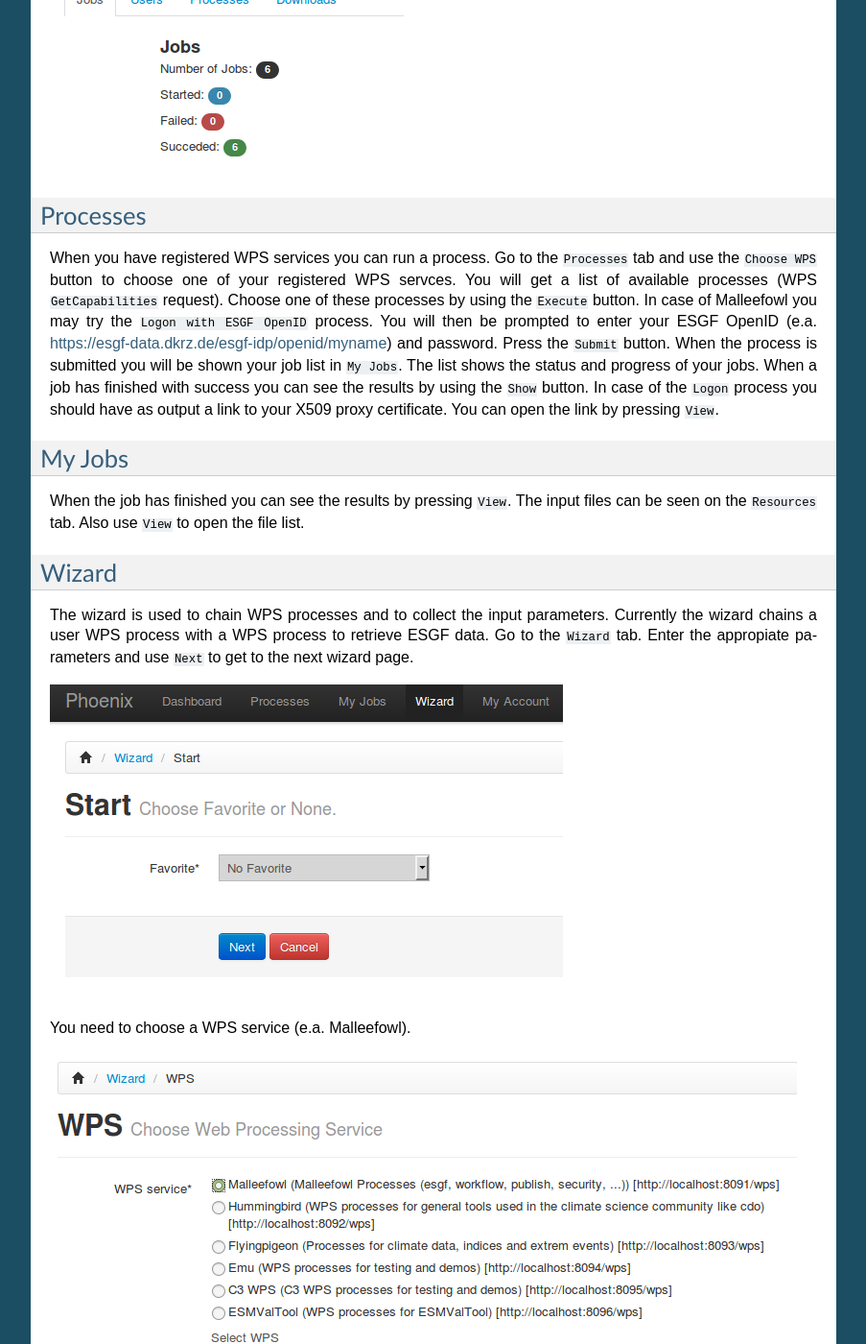
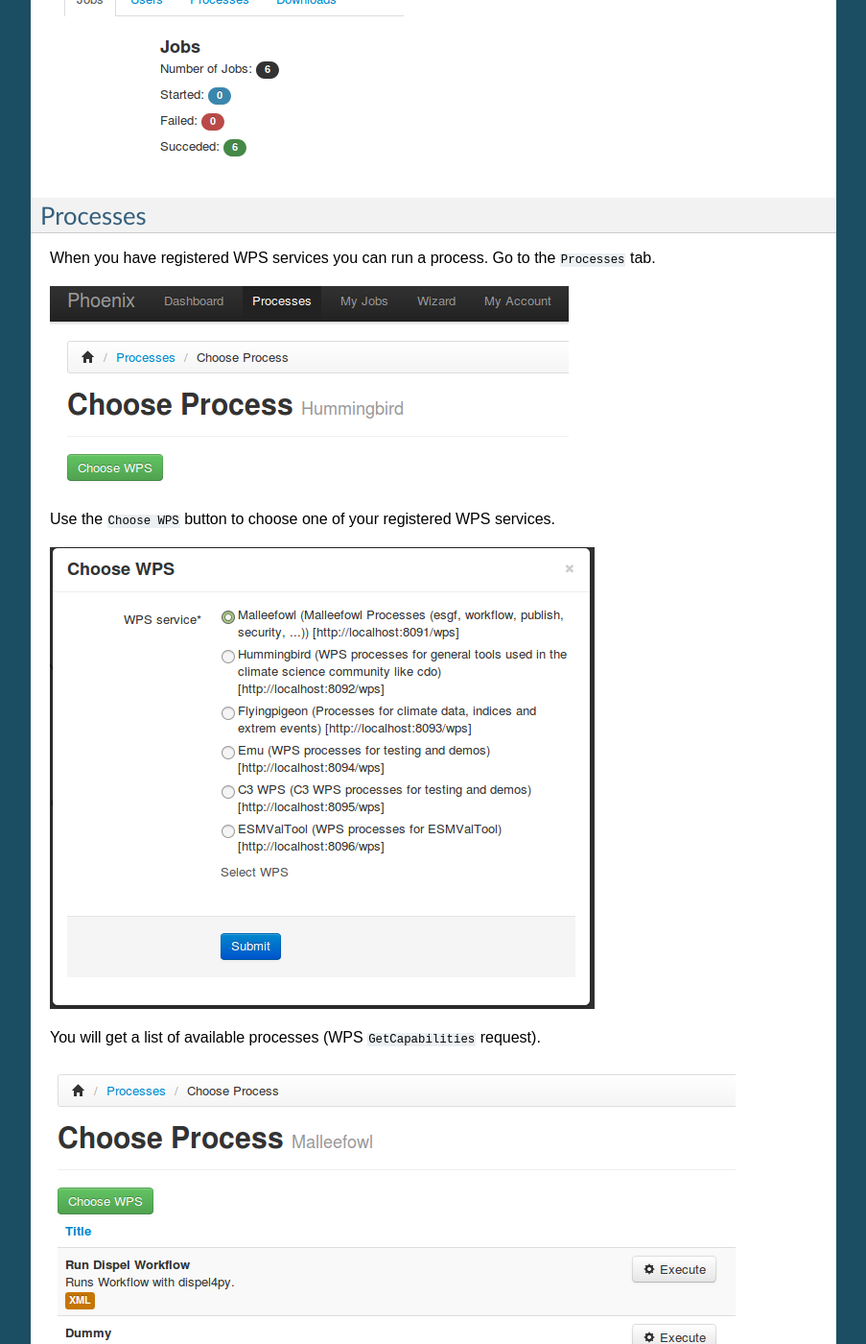
Before and after one commit to bird-house/pyramid-phoenix, a Sphinx documentation site: the page built from docs/source/user_guide.rst, in a window 1280 px wide and 1400 px high, scrolled down 1178 px. Shown: the whole window at 96% size, without its empty margins (198-1101 px from the left). Built offline with Sphinx 7.4.7, drawn with Linux system fonts in a browser that asks for light colours; some of the changed text lies outside the part shown.

Commit message:
update processes docs

```diff
--- a/docs/source/user_guide.rst
+++ b/docs/source/user_guide.rst
@@ -34,19 +34,27 @@
 ---------
 
 When you have registered WPS services you can run a process. Go to the
-``Processes`` tab and use the ``Choose WPS`` button to choose one of
-your registered WPS servces. You will get a list of available
-processes (WPS ``GetCapabilities`` request). Choose one of these
-processes by using the ``Execute`` button. In case of Malleefowl you
-may try the ``Logon with ESGF OpenID`` process. You will then be
-prompted to enter your ESGF OpenID
-(e.a. https://esgf-data.dkrz.de/esgf-idp/openid/myname) and
-password. Press the ``Submit`` button. When the process is submitted
-you will be shown your job list in ``My Jobs``. The list shows the
-status and progress of your jobs. When a job has finished with success
-you can see the results by using the ``Show`` button. In case of the
-``Logon`` process you should have as output a link to your X509 proxy
-certificate. You can open the link by pressing ``View``.
+``Processes`` tab.
+
+.. image:: _images/processes.png
+
+Use the ``Choose WPS`` button to choose one of your registered WPS services.
+
+.. image:: _images/processes_choose.png
+
+You will get a list of available processes (WPS ``GetCapabilities`` request).
+
+.. image:: _images/processes_list.png
+
+Choose one of these processes by using the ``Execute`` button.
+
+In case of Malleefowl you may try the ``Logon with ESGF OpenID`` process. You will then be
+prompted to enter your ESGF OpenID (e.a. https://esgf-data.dkrz.de/esgf-idp/openid/justatest) and
+password.
+
+.. image:: _images/processes_execute.png
+
+Press the ``Submit`` button. When the process is submitted you will be shown your job list in ``My Jobs``.
 
 
 My Jobs
```
Also changed, not shown: other parts of docs/source/user_guide.rst (+6 -0 lines), docs/source/_images/processes.png (added), docs/source/_images/processes_choose.png (added), docs/source/_images/processes_execute.png (added), docs/source/_images/processes_list.png (added).
